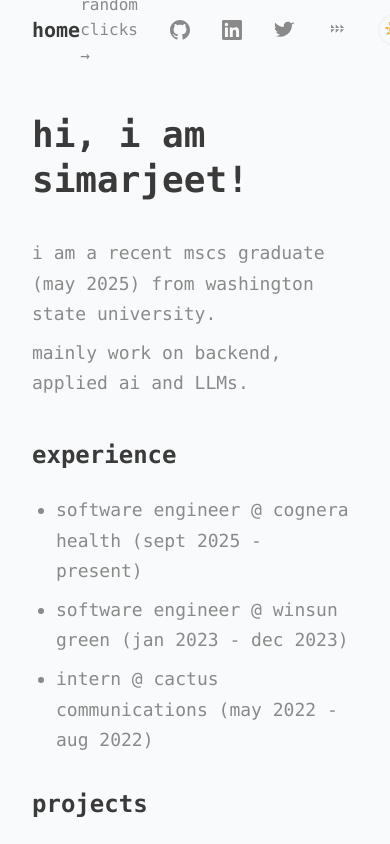
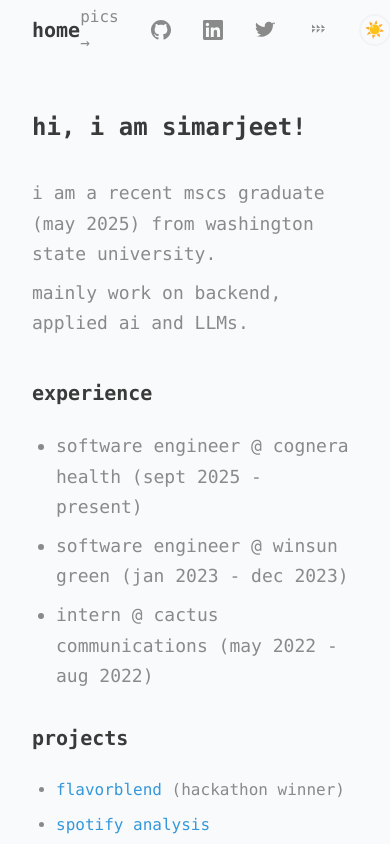
Before and after one commit to simarjeetss/simarjeetss.github.io, a React (Create React App) app: page / in a window 390 px wide. Shown: the top 844 px of the page. Built offline with nearby package versions, Linux system fonts and the light colour scheme.

Commit message:
added more responsiveness

```diff
--- a/src/components/Navbar.js
+++ b/src/components/Navbar.js
@@ -24,7 +24,7 @@ const Navbar = () => {
         <div className="flex items-center gap-8">
 
           {/* <Link to="/projects" className="text-text-secondary font-medium transition-colors duration-200 hover:text-accent">projects →</Link> */}
-          <Link to="/photos" className="text-text-secondary font-medium transition-colors duration-200 hover:text-accent">random clicks →</Link>
+          <Link to="/photos" className="text-text-secondary font-medium transition-colors duration-200 hover:text-accent">pics →</Link>
           <a href="https://github.com/simarjeetss" target="_blank" rel="noopener noreferrer" className="text-text-secondary font-medium transition-colors duration-200 hover:text-accent flex items-center" title="GitHub">
             <svg width="20" height="20" viewBox="0 0 24 24" fill="currentColor" className="transition-transform duration-200 hover:scale-110">
               <path d="M12 0c-6.626 0-12 5.373-12 12 0 5.302 3.438 9.8 8.207 11.387.599.111.793-.261.793-.577v-2.234c-3.338.726-4.033-1.416-4.033-1.416-.546-1.387-1.333-1.756-1.333-1.756-1.089-.745.083-.729.083-.729 1.205.084 1.839 1.237 1.839 1.237 1.07 1.834 2.807 1.304 3.492.997.107-.775.418-1.305.762-1.604-2.665-.305-5.467-1.334-5.467-5.931 0-1.311.469-2.381 1.236-3.221-.124-.303-.535-1.524.117-3.176 0 0 1.008-.322 3.301 1.23.957-.266 1.983-.399 3.003-.404 1.02.005 2.047.138 3.006.404 2.291-1.552 3.297-1.23 3.297-1.23.653 1.653.242 2.874.118 3.176.77.84 1.235 1.911 1.235 3.221 0 4.609-2.807 5.624-5.479 5.921.43.372.823 1.102.823 2.222v3.293c0 .319.192.694.801.576 4.765-1.589 8.199-6.086 8.199-11.386 0-6.627-5.373-12-12-12z"/>
--- a/src/pages/Home.js
+++ b/src/pages/Home.js
@@ -5,7 +5,7 @@ const Home = () => {
     <main className="mt-20">
       <div className="max-w-4xl mx-auto px-8">
         <section className="py-8">
-          <h1 className="font-monotext-5xl font-extrabold mb-9 leading-tight text-4xl">hi, i am simarjeet!</h1>
+          <h1 className="font-monotext-5xl font-extrabold mb-9 leading-tight text-2xl">hi, i am simarjeet!</h1>
           <div className="text-lg leading-relaxed">
             <p className="mb-2">
               i am a recent mscs graduate (may 2025) from washington state university.
@@ -15,7 +15,7 @@ const Home = () => {
               mainly work on backend, applied ai and LLMs.
             </p>
 
-            <h2 className="text-2xl font-semibold mb-6 text-text">experience</h2>
+            <h2 className="text-xl font-semibold mb-6 text-text">experience</h2>
             <ul className="list-disc ml-6 mb-8">
             <li className="mb-2">software engineer @ cognera health (sept 2025 - present)</li>
             <li className="mb-2">software engineer @ winsun green (jan 2023 - dec 2023)</li>
@@ -23,7 +23,7 @@ const Home = () => {
             </ul>
           </div>
 
-          <h2 className="text-2xl font-semibold mb-6 text-text">projects</h2>
+          <h2 className="text-xl font-semibold mb-6 text-text">projects</h2>
           <ul className="list-disc ml-6 mb-8">
             <li className="mb-2">
               <a href="https://flavorblend.simarjeet.dev" target="_blank" rel="noopener noreferrer">flavorblend</a> (hackathon winner)
```
